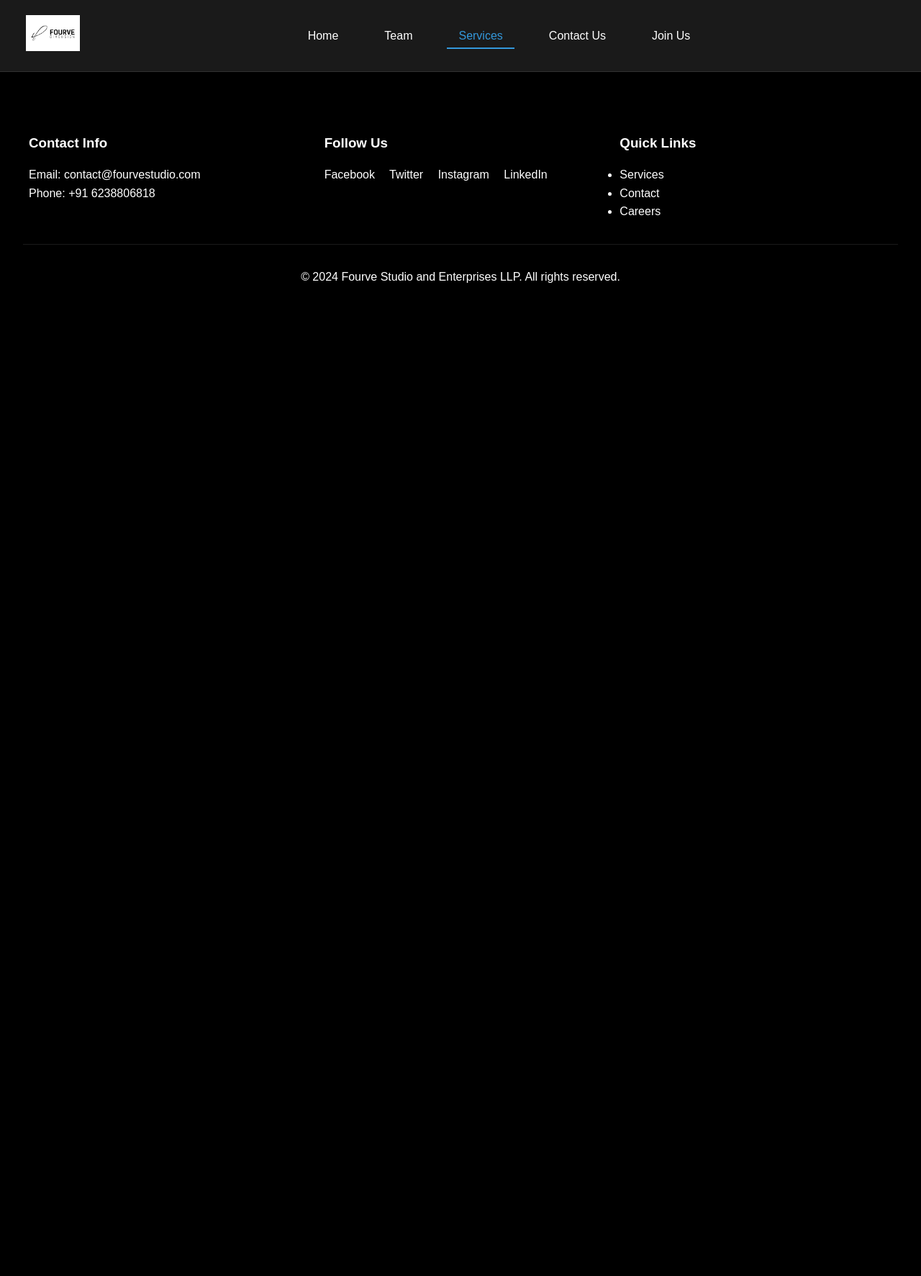
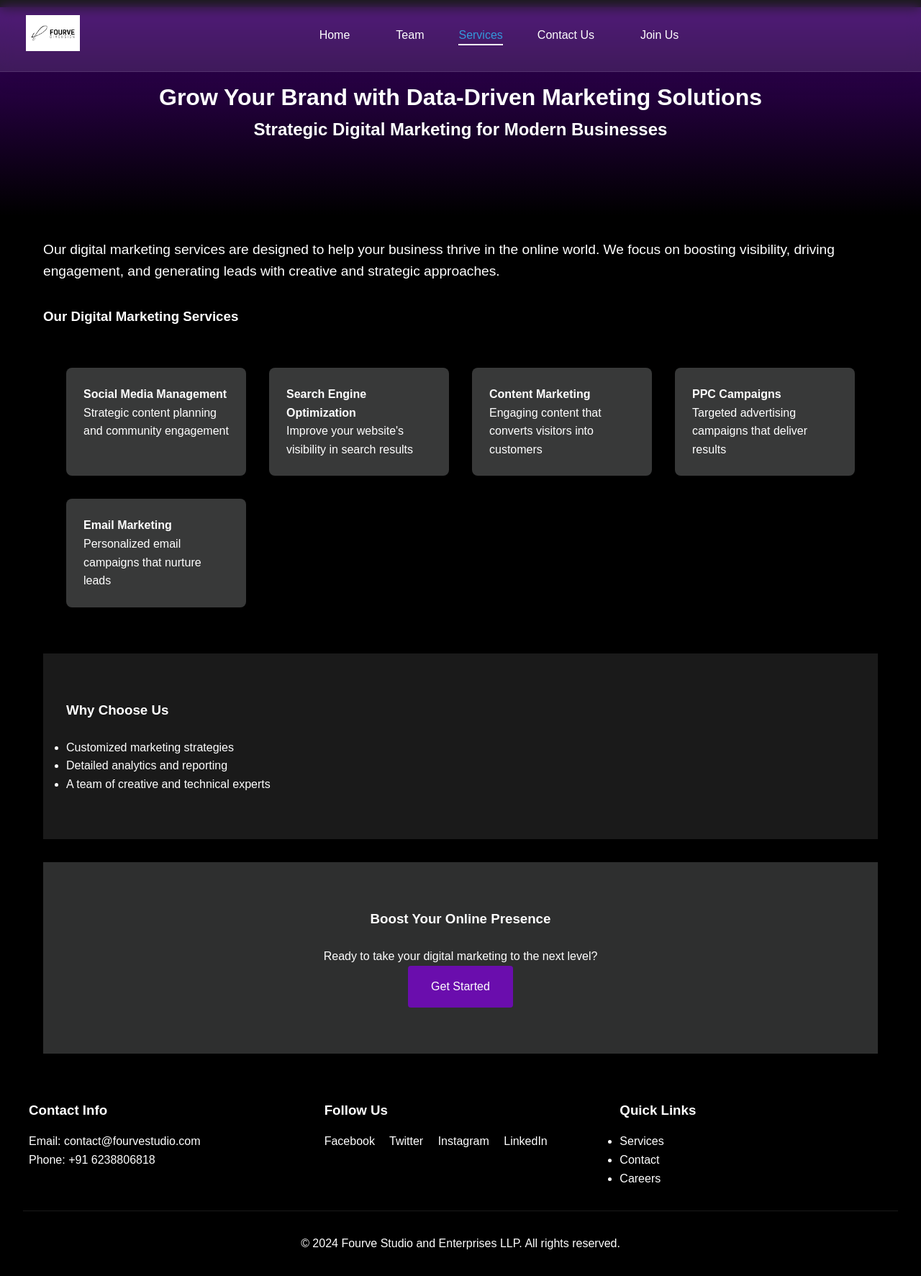
Before and after one commit to abinroy04/Fourve, a Flask app: page /digimark in a window 1280 px wide. Shown: the whole page at 72% size. Before the commit the page ends 393 px from the top, so only its background shows below. Run offline with Flask 3, Linux system fonts and the light colour scheme.

Commit message:
Update digimark.html
Added animation elements

```diff
--- a/templates/digimark.html
+++ b/templates/digimark.html
@@ -1,116 +1,135 @@
-<!DOCTYPE html>
-<html lang="en">
-<head>
-    <meta charset="UTF-8">
-    <meta name="viewport" content="width=device-width, initial-scale=1.0">
-    <title>Fourve Studio - Event Management</title>
-    <link rel="stylesheet" href="{{ url_for('static', filename='css/styles.css') }}">
-    <link rel="stylesheet" href="{{ url_for('static', filename='css/responsive.css') }}">
+{% extends "base.html" %}
+
+{% block title %}Fourve Studio - Digital Marketing{% endblock %}
+
+{% block extra_css %}
 <style>
-        header {
-            position: fixed;
-            width: 100%;
-            top: 0;
-            left: 0;
-            z-index: 1000;
-            background-color: rgba(255, 255, 255, 0.1);
-            backdrop-filter: blur(8px);
-            -webkit-backdrop-filter: blur(8px);
-            height: 100px;
-            display: flex;
-            justify-content: space-between;
-            align-items: center;
-            padding: 0 20px;
-            border-bottom: 1px solid rgba(255, 255, 255, 0.1);
-            box-shadow: 0 4px 30px rgba(0, 0, 0, 0.1);
+    .marketing-hero {
+        background: linear-gradient(rgb(75, 0, 130, 0.8), rgba(0, 0, 0, 0.8));
+        background-size: cover;
+        background-position: center;
+        padding: 100px 0;
+        text-align: center;
+        color: white;
+        animation: fadeIn 1s ease-out;
     }
 
-        .main-nav {
-            flex: 1;
-            display: flex;
-            justify-content: center;
+    .services-grid {
+        display: grid;
+        grid-template-columns: repeat(auto-fit, minmax(250px, 1fr));
+        gap: 2rem;
+        padding: 2rem;
+        animation: fadeIn 1s ease-out 0.5s;
+        animation-fill-mode: both;
     }
 
-        .nav-links {
-            display: flex;
-            gap: 2rem;
-            margin: 0;
-            padding: 0;
-            list-style: none;
+    .service-card {
+        background: #383939;
+        padding: 1.5rem;
+        border-radius: 8px;
+        box-shadow: 0 2px 4px rgba(0,0,0,0.1);
+        transition: transform 0.3s ease;
+        color: white;
     }
 
-        main {
-            margin-top: 120px;
-            position: relative;
-            z-index: 1;
+    .service-card:hover {
+        transform: translateY(-5px);
+    }
+
+    .why-us {
+        background: #1a1a1a;
+        color: white;
+        padding: 4rem 2rem;
+        margin: 2rem 0;
+        animation: fadeIn 1s ease-out 1s;
+        animation-fill-mode: both;
+    }
+
+    .cta-section {
+        text-align: center;
+        padding: 4rem 2rem;
+        background: #2e2f2f;
+        color: white;
+        animation: fadeIn 1s ease-out 1.5s;
+        animation-fill-mode: both;
+    }
+
+    .cta-button {
+        display: inline-block;
+        padding: 1rem 2rem;
+        background: #6a0dad;
+        color: white;
+        text-decoration: none;
+        border-radius: 4px;
+        transition: background 0.3s ease;
+    }
+
+    .cta-button:hover {
+        background: #4b0082;
+    }
+
+    .lead {
+        color: white;
+        font-size: 1.2rem;
+        line-height: 1.6;
+        margin: 2rem 0;
+    }
+
+    h3 {
+        color: white;
+        margin-bottom: 1.5rem;
     }
 </style>
-</head>
-<body>
-    <header>
-        <div class="logo-container">
-            <a href="{{ url_for('home') }}">
-                <img src="{{ url_for('static', filename='images/Fourve_logo.jpg') }}"
-                    alt="Fourve Studio Logo"
-                    class="logo"
-                    style="width: 75px !important; height: 75px !important;"
-                >
-            </a>
+{% endblock %}
+
+{% block content %}
+<div class="marketing-hero">
+    <h1>Grow Your Brand with Data-Driven Marketing Solutions</h1>
+    <h2>Strategic Digital Marketing for Modern Businesses</h2>
 </div>
 
-        <nav class="main-nav">
-            <ul class="nav-links">
-                <li><a href="{{ url_for('home') }}">Home</a></li>
-                <li><a href="{{ url_for('team') }}">Team</a></li>
-                <li class="services-dropdown">
-                    <a href="{{ url_for('services') }}" class="active">Services</a>
-                    <ul class="dropdown-content">
-                        <li><a href="{{ url_for('services') }}#live-streaming">Live Streaming</a></li>
-                        <li><a href="{{ url_for('services') }}#media-production">Media Production</a></li>
-                        <li><a href="{{ url_for('services') }}#digital-marketing">Digital Marketing</a></li>
-                        <li><a href="{{ url_for('services') }}#event-management">Event Management</a></li>
-                    </ul>
-                </li>
-                <li><a href="{{ url_for('contact') }}">Contact Us</a></li>
-                <li><a href="{{ url_for('join_us') }}">Join Us</a></li>
-            </ul>
-        </nav>
-    </header>
+<section class="content-section">
+    <div class="container">
+        <p class="lead">Our digital marketing services are designed to help your business thrive in the online world. We focus on boosting visibility, driving engagement, and generating leads with creative and strategic approaches.</p>
 
-    <main>
-        <!-- Add your specific content here -->
-    </main>
-
-    <footer>
-        <div class="footer-content">
-            <div class="footer-section">
-                <h3>Contact Info</h3>
-                <p>Email: contact@fourvestudio.com</p>
-                <p>Phone: +91 6238806818</p>
+        <h3>Our Digital Marketing Services</h3>
+        <div class="services-grid">
+            <div class="service-card">
+                <h4>Social Media Management</h4>
+                <p>Strategic content planning and community engagement</p>
             </div>
-            <div class="footer-section">
-                <h3>Follow Us</h3>
-                <div class="social-links">
-                    <a href="#" target="_blank" rel="noopener noreferrer">Facebook</a>
-                    <a href="#" target="_blank" rel="noopener noreferrer">Twitter</a>
-                    <a href="#" target="_blank" rel="noopener noreferrer">Instagram</a>
-                    <a href="#" target="_blank" rel="noopener noreferrer">LinkedIn</a>
+            <div class="service-card">
+                <h4>Search Engine Optimization</h4>
+                <p>Improve your website's visibility in search results</p>
+            </div>
+            <div class="service-card">
+                <h4>Content Marketing</h4>
+                <p>Engaging content that converts visitors into customers</p>
+            </div>
+            <div class="service-card">
+                <h4>PPC Campaigns</h4>
+                <p>Targeted advertising campaigns that deliver results</p>
+            </div>
+            <div class="service-card">
+                <h4>Email Marketing</h4>
+                <p>Personalized email campaigns that nurture leads</p>
             </div>
         </div>
-            <div class="footer-section">
-                <h3>Quick Links</h3>
+
+        <div class="why-us">
+            <h3>Why Choose Us</h3>
             <ul>
-                    <li><a href="{{ url_for('services') }}">Services</a></li>
-                    <li><a href="{{ url_for('contact') }}">Contact</a></li>
-                    <li><a href="{{ url_for('join_us') }}">Careers</a></li>
+                <li>Customized marketing strategies</li>
+                <li>Detailed analytics and reporting</li>
+                <li>A team of creative and technical experts</li>
             </ul>
         </div>
+
+        <div class="cta-section">
+            <h3>Boost Your Online Presence</h3>
+            <p>Ready to take your digital marketing to the next level?</p>
+            <a href="{{ url_for('contact') }}" class="cta-button">Get Started</a>
         </div>
-        <div class="footer-bottom">
-            <p>&copy; {{ g.now.year }} Fourve Studio and Enterprises LLP. All rights reserved.</p>
     </div>
-    </footer>
-
-    <script src="{{ url_for('static', filename='js/main.js') }}"></script>
-</body>
-</html>
+</section>
+{% endblock %}
```
Lines whose indentation alone changed are shown as unchanged.
